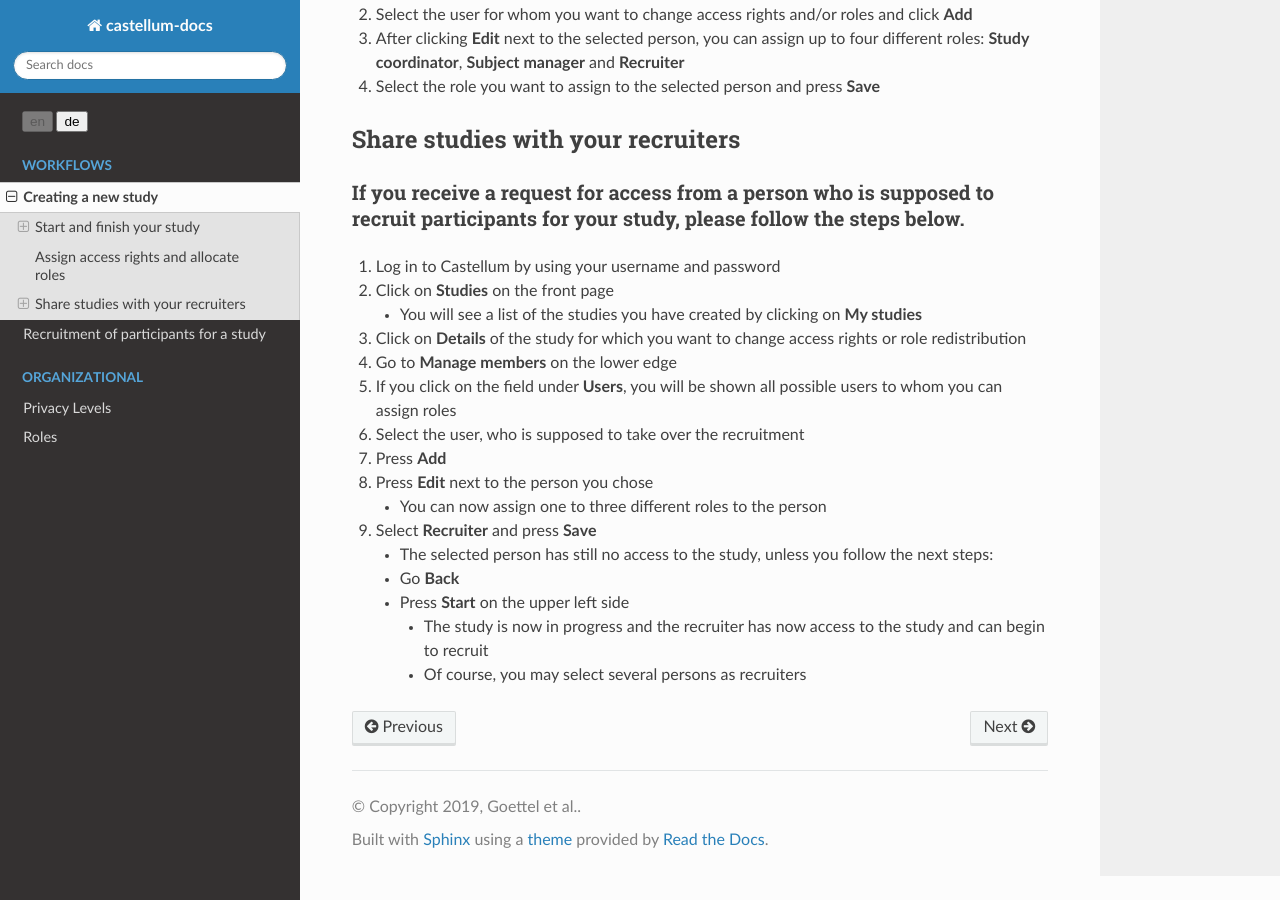
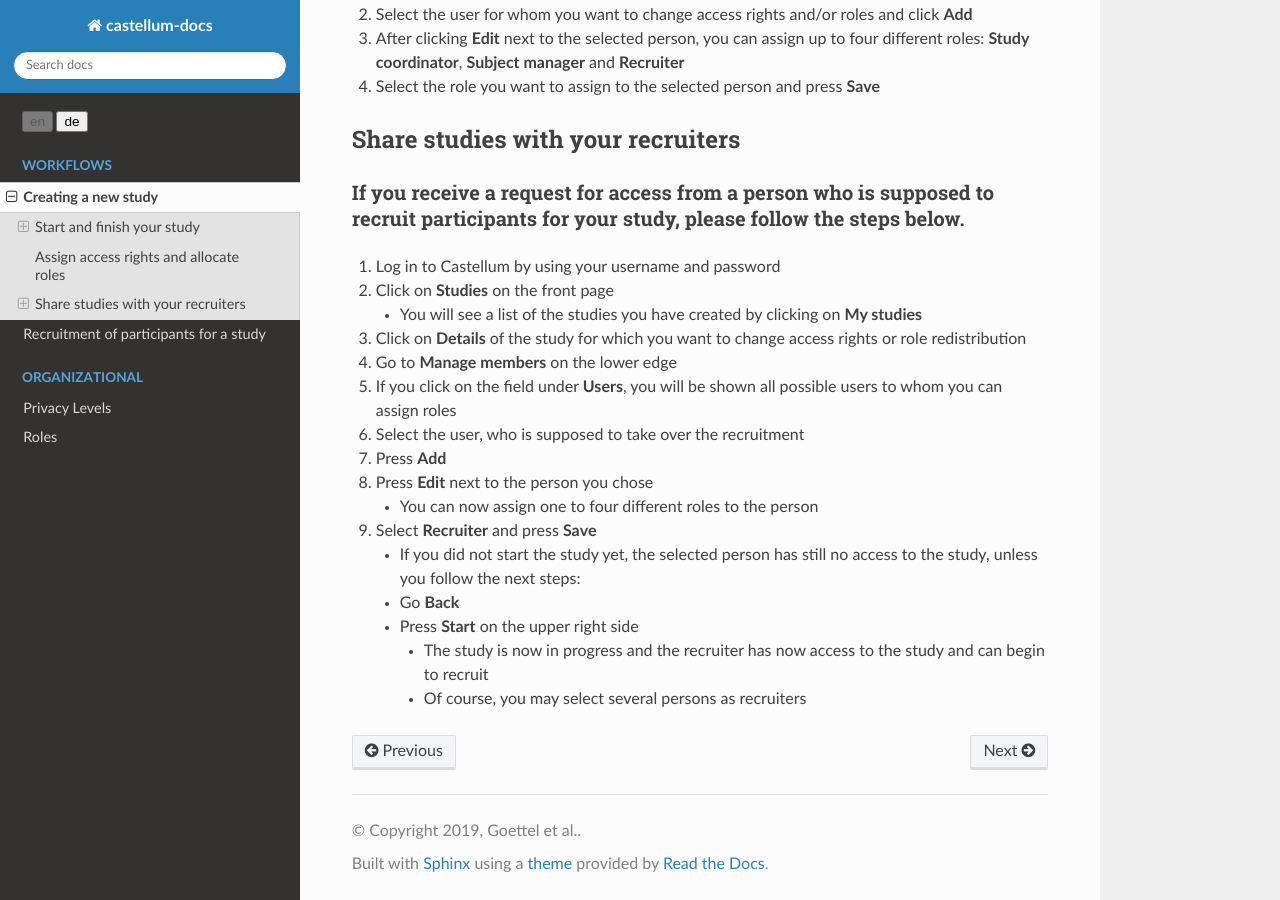
Before and after one commit to DouglasNeuroInformatics/castellum, a Sphinx documentation site: the page built from source/workflows/study-creation.rst, in a window 1280 px wide and 900 px high, scrolled down 2362 px. Built offline with Sphinx 7.4.7 and the Read the Docs theme 2.0.0, drawn with Linux system fonts in a browser that asks for light colours.

Commit message:
fixed some writing mistakes

```diff
--- a/source/workflows/study-creation.rst
+++ b/source/workflows/study-creation.rst
@@ -122,14 +122,14 @@ If you receive a request for access from a person who is supposed to recruit par
 7. Press **Add**
 8. Press **Edit** next to the person you chose
 
-   -  You can now assign one to three different roles to the person
+   -  You can now assign one to four different roles to the person
 
 9. Select **Recruiter** and press **Save**
 
-   -  The selected person has still no access to the study, unless you
+   -  If you did not start the study yet, the selected person has still no access to the study, unless you
       follow the next steps:
    -  Go **Back**
-   -  Press **Start** on the upper left side
+   -  Press **Start** on the upper right side
 
       -  The study is now in progress and the recruiter has now access
          to the study and can begin to recruit
```
